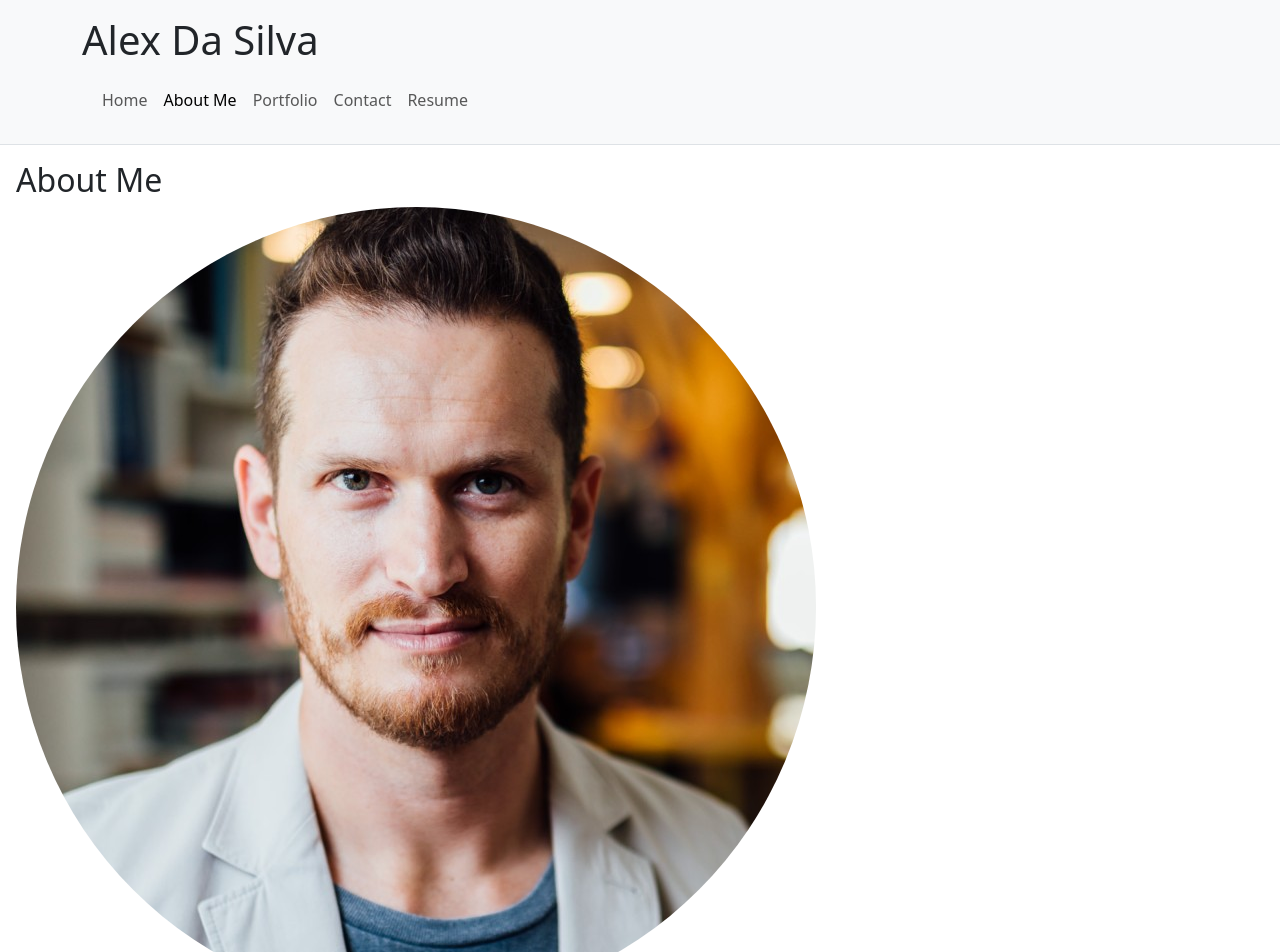
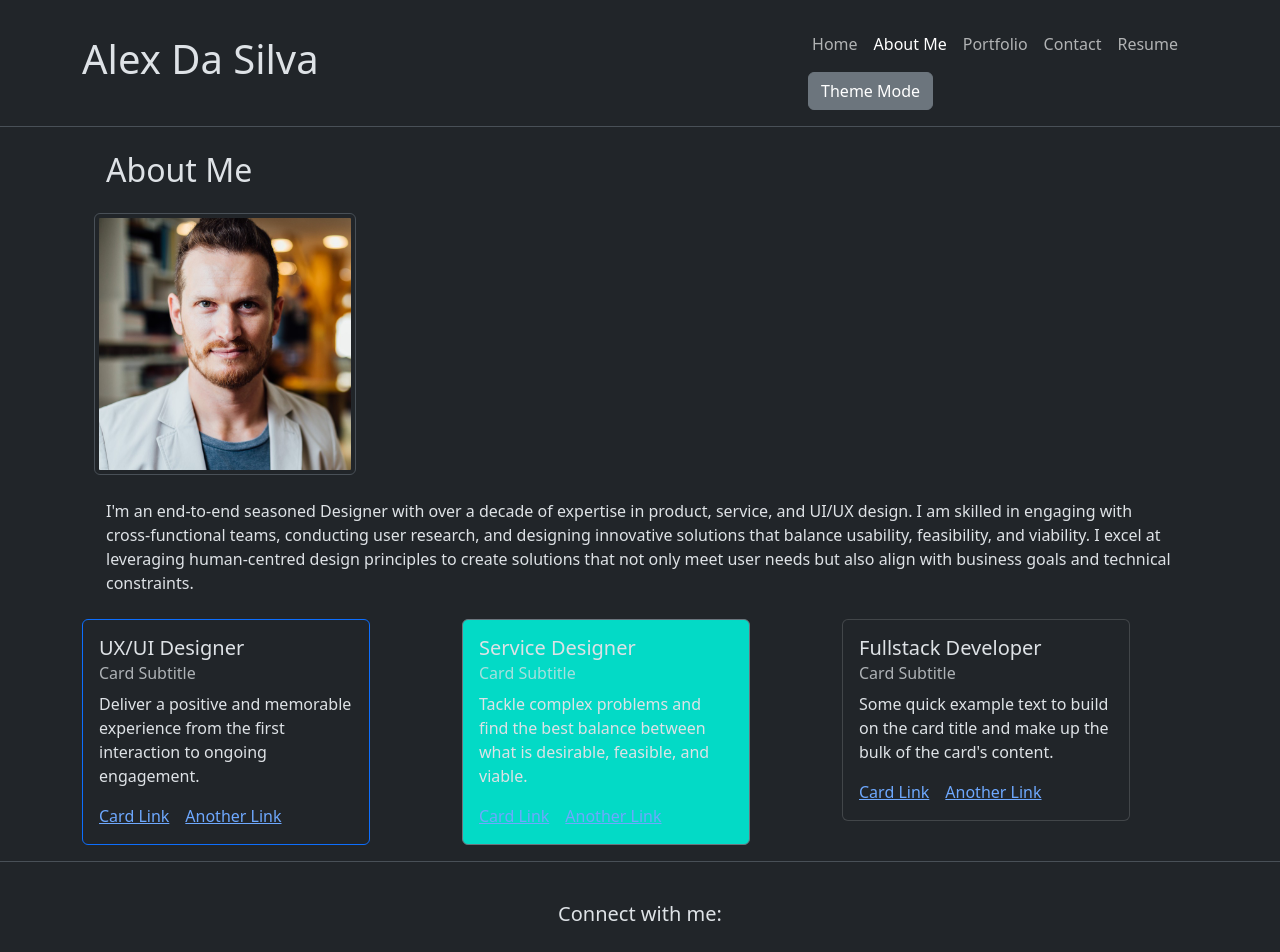
Before and after one commit to Alex-Design-For-Reap/ReactPortfolioMastery, a React (Vite) app: page /About-Me in a window 1280 px wide. Shown: the top 952 px of the page. Built offline with nearby package versions, Linux system fonts and the light colour scheme.

Commit message:
customising GUI for the app

```diff
--- a/index.html
+++ b/index.html
@@ -1,13 +1,24 @@
 <!DOCTYPE html>
-<html lang="en">
+<html lang="en" data-bs-theme="dark">
   <head>
     <meta charset="UTF-8" />
     <link rel="icon" type="image/svg+xml" href="/vite.svg" />
     <meta name="viewport" content="width=device-width, initial-scale=1.0" />
     <title>Alex Da Silva Portfolio</title>
+    <link
+      href="https://cdn.jsdelivr.net/npm/bootstrap@5.3.3/dist/css/bootstrap.min.css"
+      rel="stylesheet"
+      integrity="sha384-QWTKZyjpPEjISv5WaRU9OFeRpok6YctnYmDr5pNlyT2bRjXh0JMhjY6hW+ALEwIH"
+      crossorigin="anonymous"
+    />
   </head>
   <body>
     <div id="root"></div>
     <script type="module" src="/src/main.jsx"></script>
+    <script
+      src="https://cdn.jsdelivr.net/npm/bootstrap@5.3.3/dist/js/bootstrap.bundle.min.js"
+      integrity="sha384-YvpcrYf0tY3lHB60NNkmXc5s9fDVZLESaAA55NDzOxhy9GkcIdslK1eN7N6jIeHz"
+      crossorigin="anonymous"
+    ></script>
   </body>
 </html>
--- a/src/App.css
+++ b/src/App.css
@@ -1,116 +1,105 @@
-/* index.css */
+/* custom-bootstrap.css */
 
-/*
-body {
-  font-family: Arial, sans-serif;
-  margin: 0;
-  padding: 0;
-  box-sizing: border-box;
+/* Light Mode Colors */
+:root {
+  --primary: #6200ee; /* Primary color */
+  --primary-variant: #3700b3; /* Primary variant */
+  --secondary: #03dac6; /* Secondary color */
+  --secondary-variant: #018786; /* Secondary variant */
+  --background: #ffffff; /* Background color */
+  --surface: #ffffff; /* Surface color */
+  --error: #b00020; /* Error color */
+  --on-primary: #ffffff; /* Text color on primary color */
+  --on-secondary: #000000; /* Text color on secondary color */
+  --on-background: #000000; /* Text color on background color */
+  --on-surface: #000000; /* Text color on surface color */
+  --on-error: #ffffff; /* Text color on error color */
 }
 
-header, footer {
-  background-color: #333;
-  color: #1f9b92;
-  padding: 2em;
+/* Dark Mode Colors */
+@media (prefers-color-scheme: dark) {
+  :root {
+    --primary: #bb86fc; /* Primary color */
+    --primary-variant: #3700b3; /* Primary variant */
+    --secondary: #04a091; /* Secondary color */
+    --secondary-variant: #03dac6; /* Secondary variant */
+    --background: #121212; /* Background color */
+    --surface: #121212; /* Surface color */
+    --error: #cf6679; /* Error color */
+    --on-primary: #000000; /* Text color on primary color */
+    --on-secondary: #000000; /* Text color on secondary color */
+    --on-background: #ffffff; /* Text color on background color */
+    --on-surface: #ffffff; /* Text color on surface color */
+    --on-error: #000000; /* Text color on error color */
+  }
 }
 
-nav ul {
-  list-style-type: none;
-  padding: 0;
-  display: flex;
+/* Override Bootstrap colors */
+.bg-primary {
+  background-color: var(--primary) !important;
 }
 
-nav li {
-  margin-right: 1em;
+.text-primary {
+  color: var(--primary) !important;
 }
 
-nav a {
-  color: #fff;
-  text-decoration: none;
+.bg-secondary {
+  background-color: var(--secondary) !important;
 }
 
-nav a.nav-active {
-  font-weight: bold;
+.text-secondary {
+  color: var(--secondary) !important;
 }
 
-section {
-  padding: 2em;
+.bg-success {
+  background-color: var(--primary-variant) !important;
 }
 
-#home nav ul {
-  display: block;
+.text-success {
+  color: var(--primary-variant) !important;
 }
 
-#home nav li {
-  margin-bottom: 1em;
+.bg-danger {
+  background-color: var(--error) !important;
 }
 
-#home nav a {
-  font-size: 1.2em;
+.text-danger {
+  color: var(--error) !important;
 }
 
-#error {
-  text-align: center;
+.bg-warning {
+  background-color: var(--secondary-variant) !important;
 }
 
-#error a {
-  color: #007bff;
-  text-decoration: none;
+.text-warning {
+  color: var(--secondary-variant) !important;
 }
 
-.project a {
-  text-decoration: none;
-  background-color: #333;
-  color: #ffffff;
-  padding: 1em;
-  display: inline-block;
-  margin: 1em 1em 1em 0em;
-  border-radius: 8px;
+.bg-info {
+  background-color: var(--secondary) !important;
 }
 
-.project a:hover {
-  background-color: #484848;
+.text-info {
+  color: var(--secondary) !important;
 }
 
-.project {
-  border: 1px solid #ddd;
-  margin-bottom: 1em;
-  padding: 1em;
+.bg-light {
+  background-color: var(--background) !important;
 }
 
-.project img {
-  max-width: 100%;
-  object-fit: cover;
+.text-light {
+  color: var(--background) !important;
 }
 
-form div {
-  margin-bottom: 1em;
+.bg-dark {
+  background-color: var(--surface) !important;
 }
 
-form p {
-  color: red;
+.text-dark {
+  color: var(--surface) !important;
 }
 
-#about-me img {
-  max-width: 16%;
-  object-fit: cover;
-  border-radius: 100%;
+.about-img
+{
+  width: 24%;
 }
-
-#github-repos ul {
-  list-style-type: none;
-  padding: 0;
-}
-
-#github-repos li {
-  margin-bottom: 1em;
-}
-
-#github-repos a {
-  color: #007bff;
-  text-decoration: none;
-}
-
-#github-repos p {
-  margin: 0.5em 0 0;
-} */
--- a/src/App.jsx
+++ b/src/App.jsx
@@ -1,3 +1,5 @@
+// import 'bootstrap/dist/css/bootstrap.min.css';
+// import '../src/App.css';
 // Bringing in the required import from 'react-router-dom'
 import { Outlet } from 'react-router-dom';
 import Header from './components/Header';
@@ -8,7 +10,7 @@ function App() {
   return (
     <>
       <Header/>
-      <main className="mx-3">
+      <main className="container">
         <Outlet />
       </main>
       <Footer/>
@@ -17,4 +19,6 @@ function App() {
   );
 }
 
+
+
 export default App;
--- a/src/components/Footer.jsx
+++ b/src/components/Footer.jsx
@@ -2,18 +2,15 @@ import React from 'react';
 
 const Footer = () => {
   return (
-    <footer className="bg-light p-3 mt-3 border-top">
+    <footer className="p-3 mt-3 border-top">
       <div className="container text-center">
-        <p>Connect with me:</p>
+        <p className='m-4 h5'>Connect with me:</p>
         <ul className="list-inline">
           <li className="list-inline-item">
-            <a href="https://github.com/yourusername">GitHub</a>
+            <a href="https://github.com/Alex-Design-For-Reap">GitHub</a>
           </li>
           <li className="list-inline-item">
-            <a href="https://www.linkedin.com/in/yourusername/">LinkedIn</a>
-          </li>
-          <li className="list-inline-item">
-            <a href="https://twitter.com/yourusername">Twitter</a>
+            <a href="https://www.linkedin.com/in/alex-da-silva/">LinkedIn</a>
           </li>
         </ul>
       </div>
--- a/src/components/Header.jsx
+++ b/src/components/Header.jsx
@@ -1,12 +1,18 @@
 import React from 'react';
 import Navigation from './Navigation';
+import { toggleTheme } from '../utils/themeToggle';
 
 const Header = () => {
   return (
-    <header className="bg-light p-3 mb-3 border-bottom">
-      <div className="container">
+    <header className="p-3 mb-3 border-bottom">
+      <div className="container d-flex justify-content-between align-items-center">
         <h1>Alex Da Silva</h1>
-        <Navigation />
+        <div>
+          <Navigation />
+          <button onClick={toggleTheme} className="btn btn-secondary ms-3">
+            Theme Mode
+          </button>
+        </div>
       </div>
     </header>
   );
--- a/src/components/Navigation.jsx
+++ b/src/components/Navigation.jsx
@@ -3,7 +3,7 @@ import { NavLink } from 'react-router-dom';
 
 function Navigation() {
   return (
-    <nav className="navbar navbar-expand-lg navbar-light bg-light">
+    <nav className="navbar navbar-expand-lg">
       <div className="container">
         <ul className="navbar-nav me-auto mb-2 mb-lg-0">
           <li className="nav-item">
--- a/src/main.jsx
+++ b/src/main.jsx
@@ -1,6 +1,7 @@
 
 import 'bootstrap/dist/css/bootstrap.min.css';
-import './App.css';
+import '../src/App.css';
+
 
 import React from 'react';
 import ReactDOM from 'react-dom/client';
--- a/src/pages/AboutMe.jsx
+++ b/src/pages/AboutMe.jsx
@@ -1,13 +1,63 @@
 import React from 'react';
+import Card from 'react-bootstrap/Card';
+import Col from 'react-bootstrap/Col';
+import Row from 'react-bootstrap/Row';
 
 const AboutMe = () => {
   return (
-    <section id="about-me">
-      <h2>About Me</h2>
-      <img src="src/assets/images/Alex-da-silva.jpeg" alt="Alex Da Silva" className="img-fluid rounded-circle mb-3" />
-      <p>I'm an end-to-end seasoned Designer with over a decade of expertise in product, service, and UI/UX design. I am skilled in engaging with cross-functional teams, conducting user research, and designing innovative solutions that balance usability, feasibility, and viability. I excel at leveraging human-centred design principles to create solutions that not only meet user needs but also align with business goals and technical constraints.</p>
-    </section>
+    <>
+      <section id="about-me">
+        <h2 className='m-4'>About Me</h2>
+        <div className='container-sm'>
+          <img src="src/assets/images/Alex-da-silva.jpeg" alt="Alex Da Silva" className="img-fluid img-thumbnail about-img" />
+        </div>
+        <p className='m-4'>I'm an end-to-end seasoned Designer with over a decade of expertise in product, service, and UI/UX design. I am skilled in engaging with cross-functional teams, conducting user research, and designing innovative solutions that balance usability, feasibility, and viability. I excel at leveraging human-centred design principles to create solutions that not only meet user needs but also align with business goals and technical constraints.</p>
+      </section>
+
+      <Row xs={1} md={3} className="g-4">
+      <Col>
+        <Card border="primary" style={{ width: '18rem' }}>
+          <Card.Body>
+            <Card.Title>UX/UI Designer</Card.Title>
+            <Card.Subtitle className="mb-2 text-muted">Card Subtitle</Card.Subtitle>
+            <Card.Text>
+            Deliver a positive and memorable experience from the first interaction to ongoing engagement.
+            </Card.Text>
+            <Card.Link href="#">Card Link</Card.Link>
+            <Card.Link href="#">Another Link</Card.Link>
+          </Card.Body>
+        </Card>
+      </Col>
+      <Col>
+        <Card bg="secondary "border="secondary" style={{ width: '18rem' }}>
+          <Card.Body>
+            <Card.Title>Service Designer</Card.Title>
+            <Card.Subtitle className="mb-2 text-muted">Card Subtitle</Card.Subtitle>
+            <Card.Text>
+            Tackle complex problems and find the best balance between what is desirable, feasible, and viable.
+            </Card.Text>
+            <Card.Link href="#">Card Link</Card.Link>
+            <Card.Link href="#">Another Link</Card.Link>
+          </Card.Body>
+        </Card>
+      </Col>
+      <Col>
+        <Card border="tertiary" style={{ width: '18rem' }}>
+          <Card.Body>
+            <Card.Title>Fullstack Developer</Card.Title>
+            <Card.Subtitle className="mb-2 text-muted">Card Subtitle</Card.Subtitle>
+            <Card.Text>
+              Some quick example text to build on the card title and make up the bulk of the card's content.
+            </Card.Text>
+            <Card.Link href="#">Card Link</Card.Link>
+            <Card.Link href="#">Another Link</Card.Link>
+          </Card.Body>
+        </Card>
+      </Col>
+    </Row>
+
+    </>
   );
-};
+}
 
 export default AboutMe;
--- a/src/pages/Resume.jsx
+++ b/src/pages/Resume.jsx
@@ -3,13 +3,20 @@ import React from 'react';
 const Resume = () => {
   return (
     <section id="resume">
-      <h2>Resume</h2>
-      <a href="/path/to/your/resume.pdf" download className="btn btn-primary mb-3">Download Resume</a>
-      <ul className="list-group">
-        <li className="list-group-item">Seasoned Designer</li>
-        <li className="list-group-item">Fullstack Developer</li>
-        {/* Add more proficiencies here */}
-      </ul>
+      <h2 className='m-4'>Resume</h2>
+      <div className='m-4'>
+        <a href="/path/to/your/resume.pdf" download className="btn btn-primary mb-3">Download Resume</a>
+        <ul className="list-group">
+          <li className="list-group-item">Seasoned Designer</li>
+          <li className="list-group-item">Fullstack Developer</li>
+          <li className="list-group-item">Fullstack Developer</li>
+          <li className="list-group-item">Fullstack Developer</li>
+          <li className="list-group-item">Fullstack Developer</li>
+          <li className="list-group-item">Fullstack Developer</li>
+        </ul>
+
+
+      </div>
     </section>
   );
 };
--- /dev/null
+++ b/src/utils/themeToggle.js
@@ -0,0 +1,7 @@
+// themeToggle.js
+export function toggleTheme() {
+    const body = document.body;
+    const currentTheme = body.getAttribute('data-bs-theme');
+    const newTheme = currentTheme === 'light' ? 'dark' : 'light';
+    body.setAttribute('data-bs-theme', newTheme);
+  }
```
Also changed, not shown: src/pages/Home.jsx (+7 -7 lines), src/pages/Portfolio.jsx (+22 -2 lines).
